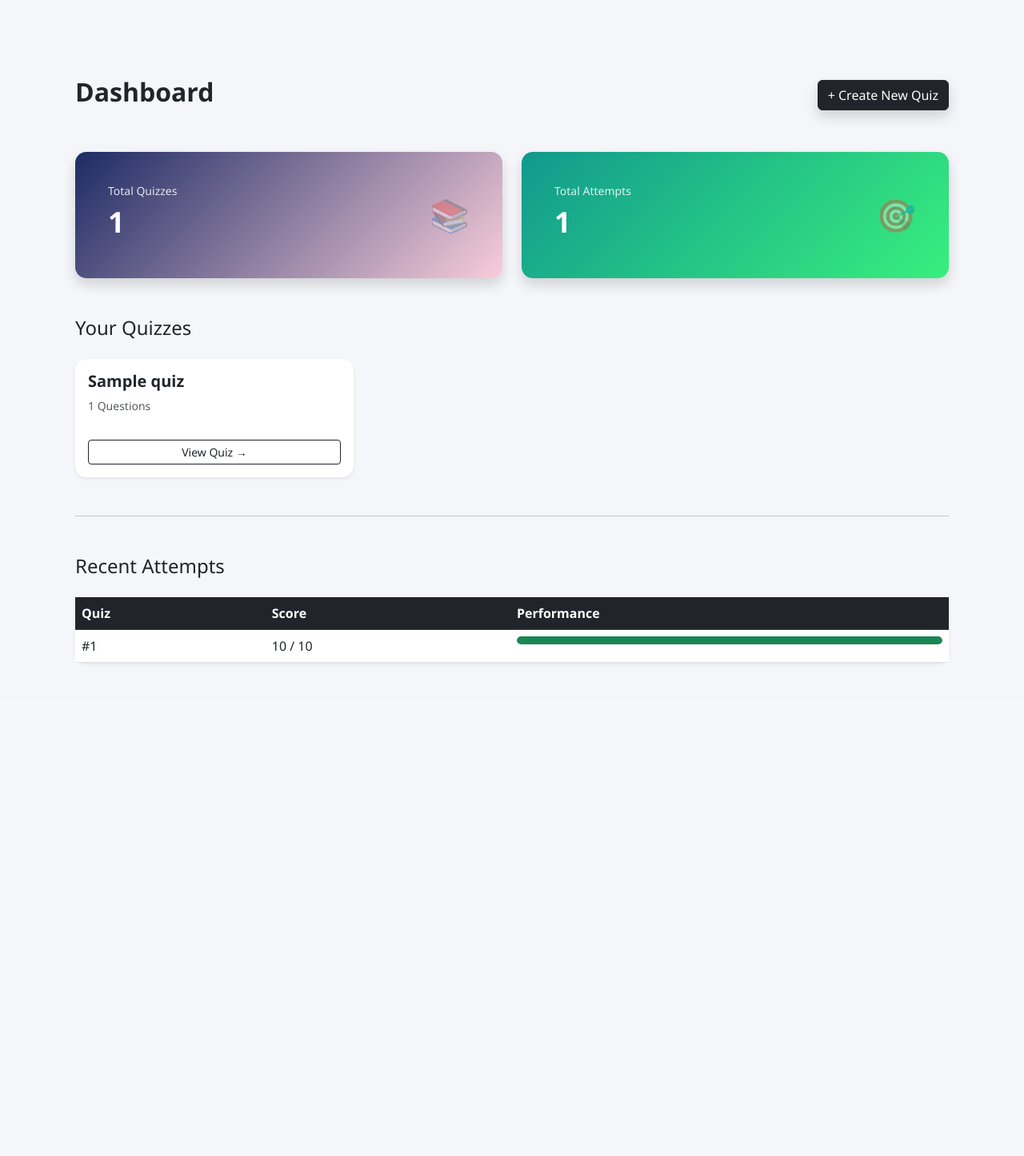
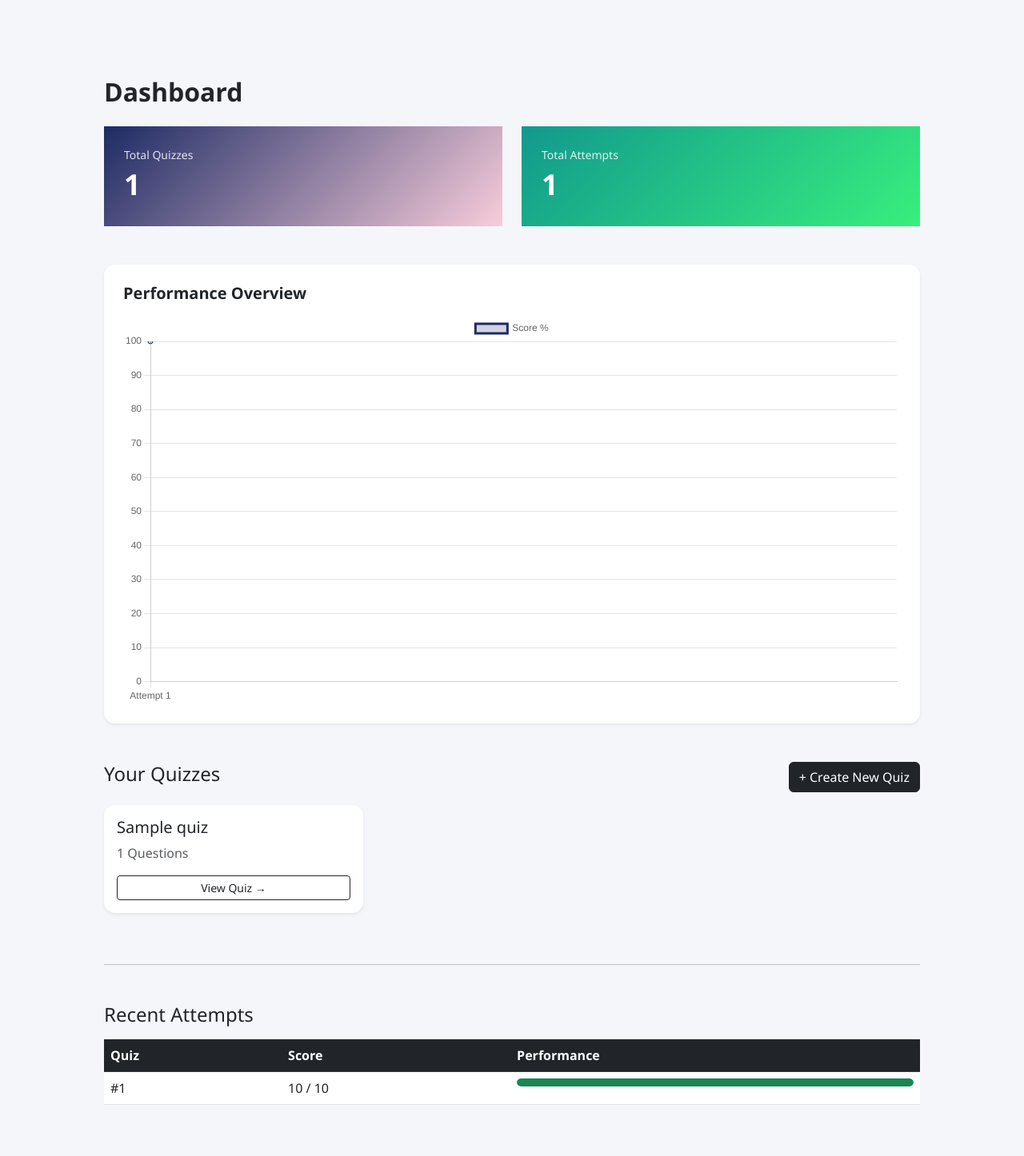
Before and after one commit to sarthakpatil1/Quiz_application, a Flask app: page /dashboard in a window 1280 px wide. Shown: the part 56-1502 px from the top of the page at 80% size. Before the commit the page ends 886 px from the top, so only its background shows below. Run offline with Flask 3, Linux system fonts and the light colour scheme; the visitor is signed in with stand-in values (Sample User, id 1); tables that the repository leaves empty hold one stand-in row (values such as "Sample post").

Commit message:
Added dashboard analytics chart and UI improvements

```diff
--- a/app/routes.py
+++ b/app/routes.py
@@ -10,6 +10,7 @@ def home():
     return redirect(url_for("main.login"))
 
 
+# ---------------- REGISTER ----------------
 @main.route("/register", methods=["GET", "POST"])
 def register():
     if request.method == "POST":
@@ -20,6 +21,7 @@ def register():
         hashed_password = bcrypt.generate_password_hash(password).decode("utf-8")
 
         user = User(username=username, email=email, password=hashed_password)
+
         db.session.add(user)
         db.session.commit()
 
@@ -28,45 +30,76 @@ def register():
     return render_template("register.html")
 
 
+# ---------------- LOGIN ----------------
 @main.route("/login", methods=["GET", "POST"])
 def login():
+
     if request.method == "POST":
+
         email = request.form["email"]
         password = request.form["password"]
 
         user = User.query.filter_by(email=email).first()
 
         if user and bcrypt.check_password_hash(user.password, password):
+
             session["user_id"] = user.id
+
             return redirect(url_for("main.dashboard"))
 
     return render_template("login.html")
 
 
+# ---------------- DASHBOARD ----------------
 @main.route("/dashboard")
 def dashboard():
+
     if "user_id" not in session:
         return redirect(url_for("main.login"))
 
     quizzes = Quiz.query.filter_by(user_id=session["user_id"]).all()
     attempts = Attempt.query.filter_by(user_id=session["user_id"]).all()
 
+    # Chart data
+    chart_labels = []
+    chart_scores = []
+
+    for i, attempt in enumerate(attempts):
+
+        chart_labels.append(f"Attempt {i+1}")
+
+        if attempt.total > 0:
+            percentage = int((attempt.score / attempt.total) * 100)
+        else:
+            percentage = 0
+
+        chart_scores.append(percentage)
+
     return render_template(
         "dashboard.html",
         quizzes=quizzes,
-        attempts=attempts
+        attempts=attempts,
+        chart_labels=chart_labels,
+        chart_scores=chart_scores
     )
 
 
+# ---------------- CREATE QUIZ ----------------
 @main.route("/create_quiz", methods=["GET", "POST"])
 def create_quiz():
+
     if "user_id" not in session:
         return redirect(url_for("main.login"))
 
     if request.method == "POST":
+
         title = request.form["title"]
 
-        quiz = Quiz(title=title, user_id=session["user_id"])
+        quiz = Quiz(
+            title=title,
+            user_id=session["user_id"]
+        )
+
         db.session.add(quiz)
         db.session.commit()
 
@@ -75,37 +108,43 @@ def create_quiz():
     return render_template("create_quiz.html")
 
 
+# ---------------- QUIZ DETAIL ----------------
 @main.route("/quiz/<int:quiz_id>")
 def quiz_detail(quiz_id):
+
     if "user_id" not in session:
         return redirect(url_for("main.login"))
 
     quiz = Quiz.query.get_or_404(quiz_id)
-    return render_template("quiz_detail.html", quiz=quiz)
+
+    return render_template(
+        "quiz_detail.html",
+        quiz=quiz
+    )
 
 
+# ---------------- ADD QUESTION ----------------
 @main.route("/add_question/<int:quiz_id>", methods=["GET", "POST"])
 def add_question(quiz_id):
+
     if "user_id" not in session:
         return redirect(url_for("main.login"))
 
     quiz = Quiz.query.get_or_404(quiz_id)
 
     if request.method == "POST":
-        question_text = request.form["question_text"]
-        option_a = request.form["option_a"]
-        option_b = request.form["option_b"]
-        option_c = request.form["option_c"]
-        option_d = request.form["option_d"]
-        correct_answer = request.form["correct_answer"]
 
         question = Question(
-            question_text=question_text,
-            option_a=option_a,
-            option_b=option_b,
-            option_c=option_c,
-            option_d=option_d,
-            correct_answer=correct_answer,
+
+            question_text=request.form["question_text"],
+
+            option_a=request.form["option_a"],
+            option_b=request.form["option_b"],
+            option_c=request.form["option_c"],
+            option_d=request.form["option_d"],
+
+            correct_answer=request.form["correct_answer"],
+
             quiz_id=quiz.id
         )
 
@@ -114,23 +153,30 @@ def add_question(quiz_id):
 
         return redirect(url_for("main.quiz_detail", quiz_id=quiz.id))
 
-    return render_template("add_question.html", quiz=quiz)
+    return render_template(
+        "add_question.html",
+        quiz=quiz
+    )
 
 
+# ---------------- TAKE QUIZ ----------------
 @main.route("/take_quiz/<int:quiz_id>", methods=["GET", "POST"])
 def take_quiz(quiz_id):
+
     if "user_id" not in session:
         return redirect(url_for("main.login"))
 
     quiz = Quiz.query.get_or_404(quiz_id)
 
     if request.method == "POST":
+
         score = 0
 
         for question in quiz.questions:
-            selected_answer = request.form.get(str(question.id))
 
-            if selected_answer == question.correct_answer:
+            selected = request.form.get(str(question.id))
+
+            if selected == question.correct_answer:
                 score += 1
 
         attempt = Attempt(
@@ -149,10 +195,16 @@ def take_quiz(quiz_id):
             total=len(quiz.questions)
         )
 
-    return render_template("take_quiz.html", quiz=quiz)
+    return render_template(
+        "take_quiz.html",
+        quiz=quiz
+    )
 
 
+# ---------------- LOGOUT ----------------
 @main.route("/logout")
 def logout():
+
     session.pop("user_id", None)
+
     return redirect(url_for("main.login"))
--- a/app/templates/base.html
+++ b/app/templates/base.html
@@ -8,6 +8,8 @@
 
     <!-- Custom CSS -->
     <link rel="stylesheet" href="{{ url_for('static', filename='style.css') }}">
+
+    <script src="https://cdn.jsdelivr.net/npm/chart.js"></script>
 </head>
 
 <body>
--- a/app/templates/dashboard.html
+++ b/app/templates/dashboard.html
@@ -1,81 +1,87 @@
 {% extends "base.html" %}
+
 {% block content %}
 
-<div class="container mt-5">
+<div class="container-fluid px-5 mt-5">
 
-    <!-- HEADER -->
-    <div class="d-flex justify-content-between align-items-center mb-5">
-        <h2 class="fw-bold">Dashboard</h2>
-        <a href="{{ url_for('main.create_quiz') }}" class="btn btn-dark shadow">
-            + Create New Quiz
-        </a>
-    </div>
+    <h2 class="fw-bold mb-4">Dashboard</h2>
 
-    <!-- ================= STAT CARDS ================= -->
-    <div class="row g-4 mb-5">
+    <!-- STATS -->
+    <div class="row mb-5">
 
-        <!-- Total Quizzes -->
         <div class="col-md-6">
-            <div class="card stat-card gradient-primary shadow">
-                <div class="card-body d-flex justify-content-between align-items-center">
-                    <div>
-                        <h6 class="stat-label">Total Quizzes</h6>
-                        <h2 class="stat-number">{{ quizzes|length }}</h2>
-                    </div>
-                    <div class="stat-icon">📚</div>
-                </div>
+            <div class="stat-card gradient-primary">
+                <div class="stat-label">Total Quizzes</div>
+                <div class="stat-number">{{ quizzes|length }}</div>
             </div>
         </div>
 
-        <!-- Total Attempts -->
         <div class="col-md-6">
-            <div class="card stat-card gradient-success shadow">
-                <div class="card-body d-flex justify-content-between align-items-center">
-                    <div>
-                        <h6 class="stat-label">Total Attempts</h6>
-                        <h2 class="stat-number">{{ attempts|length }}</h2>
-                    </div>
-                    <div class="stat-icon">🎯</div>
-                </div>
+            <div class="stat-card gradient-success">
+                <div class="stat-label">Total Attempts</div>
+                <div class="stat-number">{{ attempts|length }}</div>
             </div>
         </div>
 
     </div>
 
-    <!-- ================= QUIZZES ================= -->
-    <h4 class="mb-4">Your Quizzes</h4>
 
-    <div class="row g-4">
+    <!-- PERFORMANCE CHART -->
+    <div class="card shadow-sm p-4 mb-5">
+
+        <h5 class="fw-bold mb-3">Performance Overview</h5>
+
+        <canvas id="performanceChart"></canvas>
+
+    </div>
+
+
+    <!-- QUIZZES -->
+    <div class="d-flex justify-content-between align-items-center mb-3">
+
+        <h4>Your Quizzes</h4>
+
+        <a href="{{ url_for('main.create_quiz') }}" class="btn btn-dark">
+            + Create New Quiz
+        </a>
+
+    </div>
+
+    <div class="row mb-5">
+
         {% for quiz in quizzes %}
-        <div class="col-md-4">
-            <div class="card quiz-card shadow-sm h-100">
-                <div class="card-body d-flex flex-column justify-content-between">
-                    <div>
-                        <h5 class="fw-bold">{{ quiz.title }}</h5>
-                        <p class="text-muted small">
+
+        <div class="col-md-4 mb-3">
+
+            <div class="card quiz-card shadow-sm p-3">
+
+                <h5>{{ quiz.title }}</h5>
+
+                <p class="text-muted">
                     {{ quiz.questions|length }} Questions
                 </p>
+
+                <a href="{{ url_for('main.quiz_detail', quiz_id=quiz.id) }}" class="btn btn-outline-dark btn-sm">
+                    View Quiz →
+                </a>
+
             </div>
 
-                    <a href="{{ url_for('main.quiz_detail', quiz_id=quiz.id) }}"
-                       class="btn btn-outline-dark btn-sm mt-3">
-                        View Quiz →
-                    </a>
         </div>
+
+        {% endfor %}
+
     </div>
-        </div>
-        {% endfor %}
-    </div>
+
 
     <hr class="my-5">
 
-    <!-- ================= ATTEMPTS ================= -->
-    <h4 class="mb-4">Recent Attempts</h4>
 
-    <div class="card shadow-sm">
-        <div class="card-body p-0">
+    <!-- ATTEMPTS -->
+    <h4 class="mb-3">Recent Attempts</h4>
 
-            <table class="table table-hover mb-0">
+    <table class="table table-hover">
+
         <thead class="table-dark">
             <tr>
                 <th>Quiz</th>
@@ -85,10 +91,15 @@
         </thead>
 
         <tbody>
+
             {% for attempt in attempts %}
+
             <tr>
+
                 <td>#{{ attempt.quiz_id }}</td>
+
                 <td>{{ attempt.score }} / {{ attempt.total }}</td>
+
                 <td>
 
                     {% if attempt.total > 0 %}
@@ -97,30 +108,78 @@
                     {% set percentage = 0 %}
                     {% endif %}
 
-                        {% if percentage < 40 %}
-                            {% set color = "bg-danger" %}
-                        {% elif percentage < 70 %}
-                            {% set color = "bg-warning" %}
-                        {% else %}
-                            {% set color = "bg-success" %}
-                        {% endif %}
+                    <div class="progress custom-progress">
 
-                        <div class="progress">
-                            <div class="progress-bar {{ color }}"
-                                 style="width: {{ percentage }}%">
-                            </div>
+                        <div class="progress-bar bg-success" style="width: {{ percentage }}%;"></div>
+
                     </div>
 
                 </td>
+
             </tr>
+
+            {% else %}
+
+            <tr>
+
+                <td colspan="3" class="text-center text-muted py-4">
+                    No attempts yet.
+                </td>
+
+            </tr>
+
             {% endfor %}
+
         </tbody>
 
     </table>
 
 </div>
-    </div>
 
-</div>
+
+<!-- CHART -->
+<!-- CHART -->
+<script>
+
+const labels = JSON.parse('{{ chart_labels | tojson | safe }}');
+const scores = JSON.parse('{{ chart_scores | tojson | safe }}');
+
+const ctx = document.getElementById('performanceChart');
+
+new Chart(ctx, {
+
+    type: 'line',
+
+    data: {
+
+        labels: labels,
+
+        datasets: [{
+            label: 'Score %',
+            data: scores,
+            borderColor: '#1d2b64',
+            backgroundColor: 'rgba(29,43,100,0.2)',
+            fill: true,
+            tension: 0.4
+        }]
+
+    },
+
+    options: {
+
+        responsive: true,
+
+        scales: {
+            y: {
+                min: 0,
+                max: 100
+            }
+        }
+
+    }
+
+});
+
+</script>
 
 {% endblock %}
```
Lines whose indentation alone changed are shown as unchanged.
